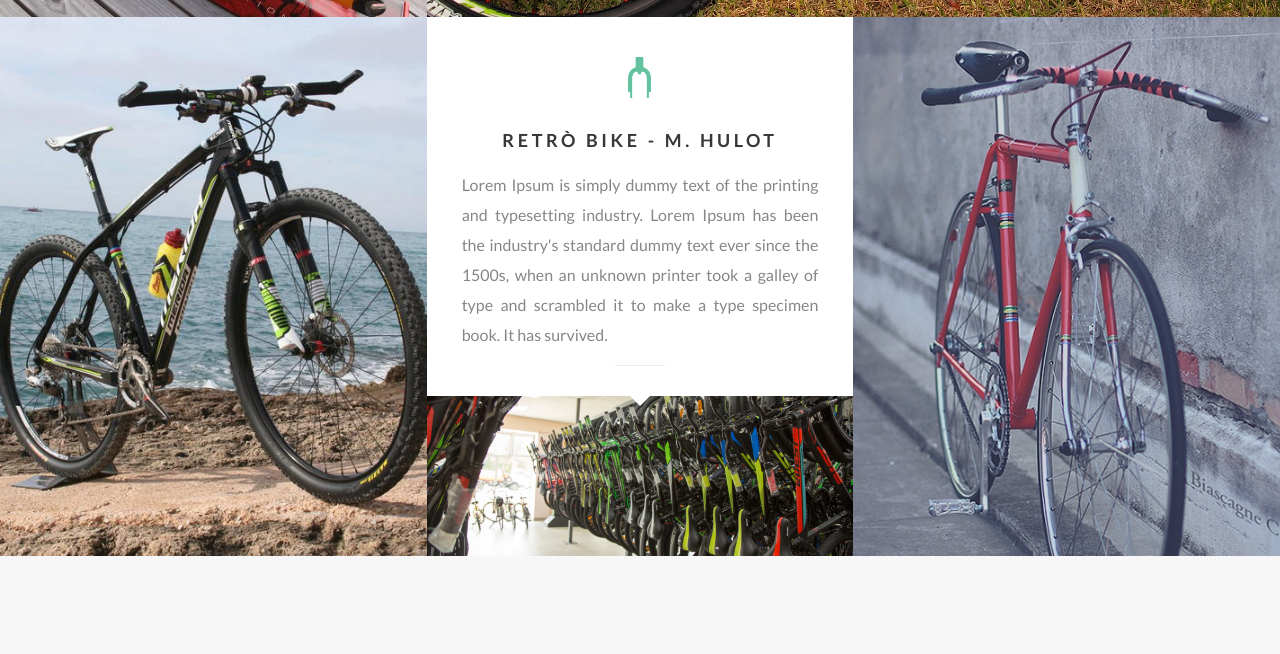
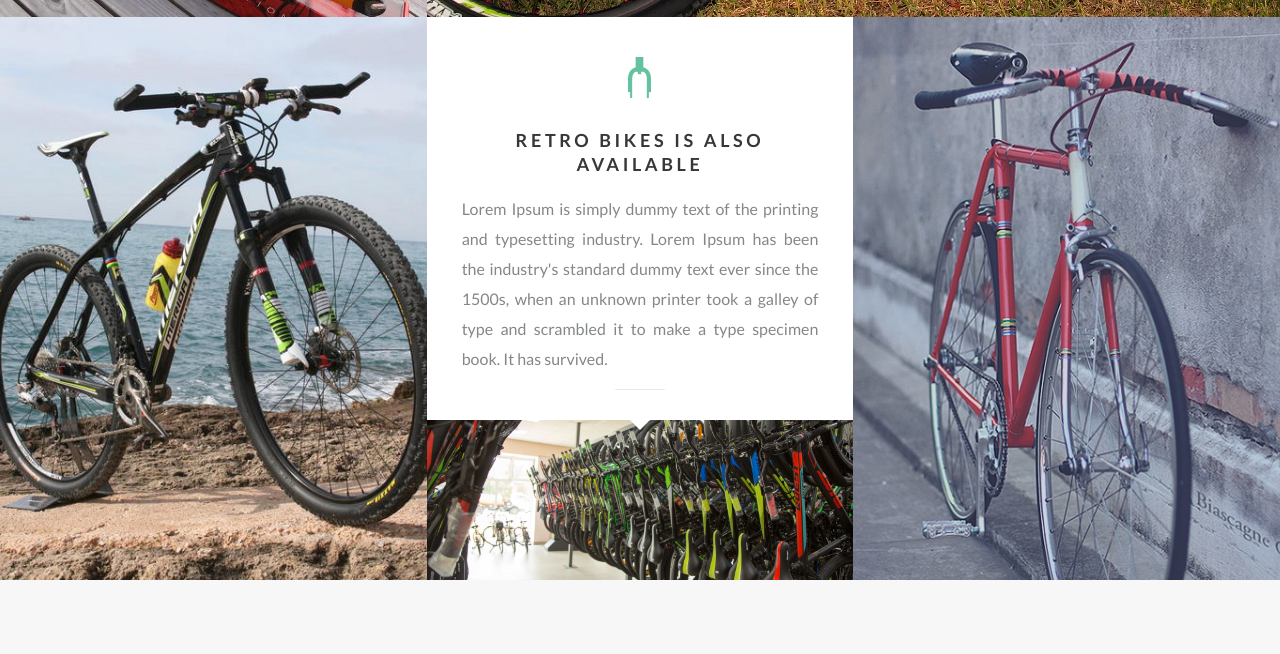
Before and after one commit to AlekseiKom/Bike-Web, a plain HTML site: page index.html in a window 1280 px wide. Shown: the part 2740-3394 px from the top of the page. Drawn offline with nearby package versions, Linux system fonts and the light colour scheme.

Commit message:
Text added

```diff
--- a/index.html
+++ b/index.html
@@ -150,7 +150,7 @@
 						<div class="brands__column">
 							<div class="brands__content block">
 								<div class="block__icon"><img src="img/icons/title/04.png" alt=""></div>
-								<h2 class="block__title">retrò Bike - M. Hulot</h2>
+								<h2 class="block__title">Retro Bikes Is also available</h2>
 								<div class="block__text block__text_j">Lorem Ipsum is simply dummy text of the printing
 									and typesetting industry. Lorem Ipsum has been the industry's standard dummy text
 									ever since the 1500s, when an unknown printer took a galley of type and scrambled it
```
Also changed, not shown: 1 other file.
